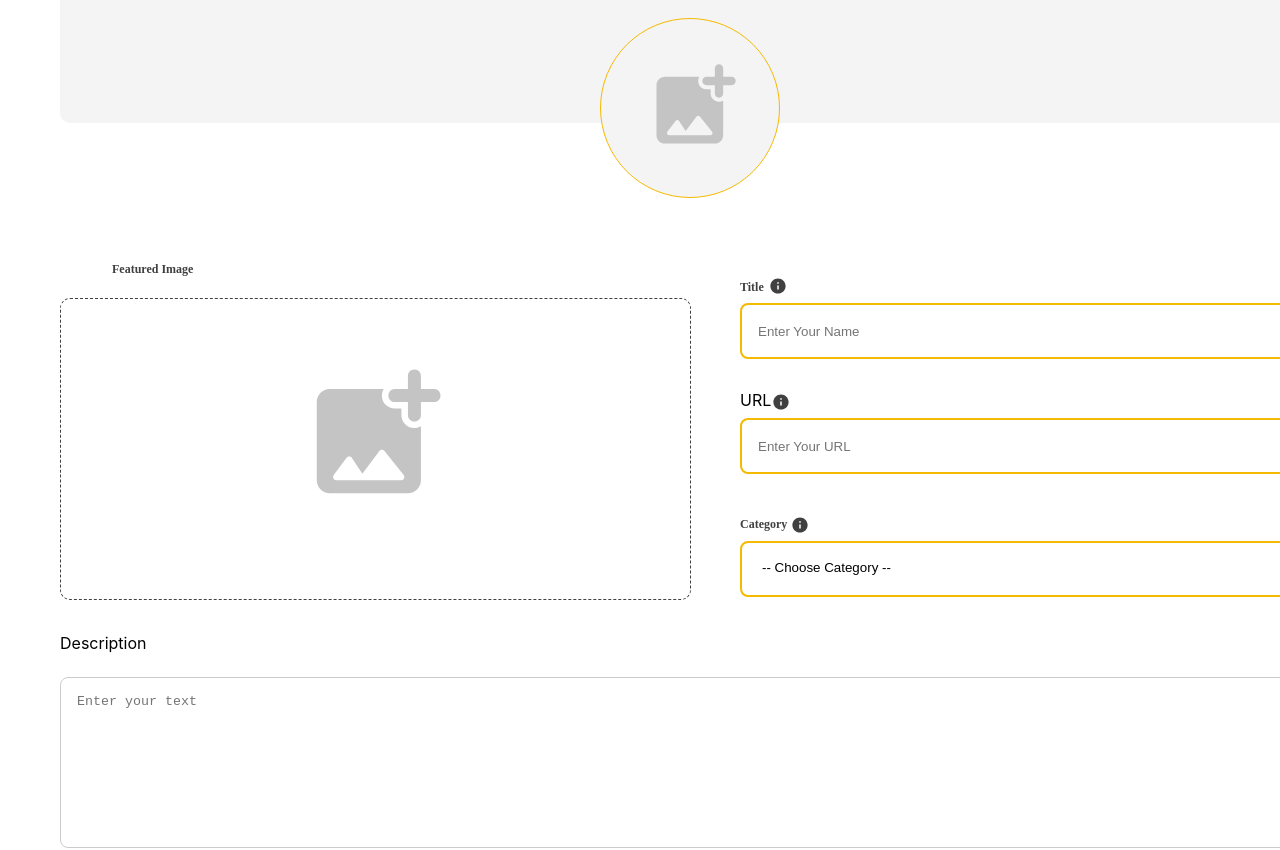
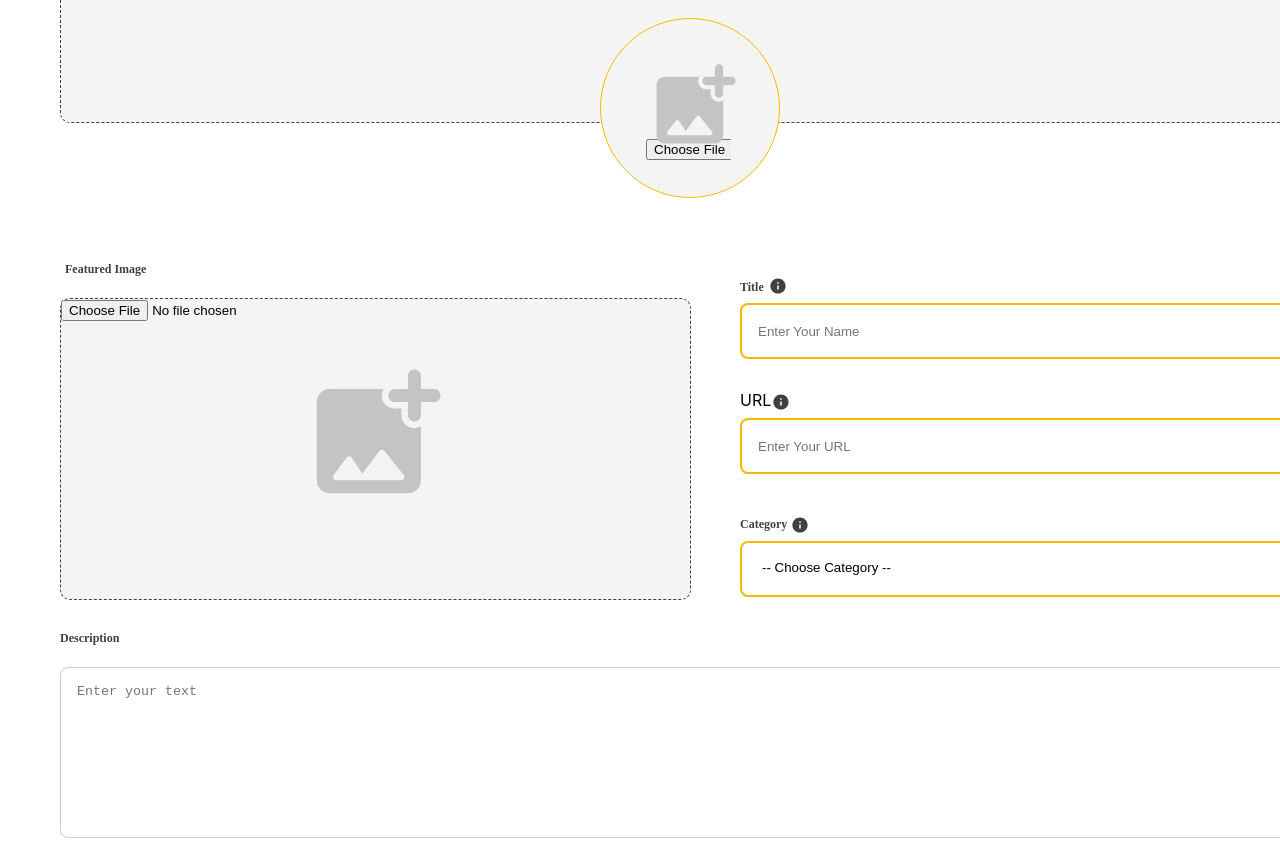
Before and after one commit to PeaceAntoHim/landing-page, a Next.js app: page / in a window 1280 px wide. Shown: the part 600-1450 px from the top of the page. Built offline with nearby package versions, Linux system fonts and the light colour scheme.

Commit message:
added input file

```diff
--- a/components/Banner.js
+++ b/components/Banner.js
@@ -15,7 +15,6 @@ function Banner() {
                     ref={inputRef}
                     type="file"
                     className={styles.circleBanner}
-                    hidden
                 />
                 <img src="/Vector.svg" className={styles.circleBanner1} />
             </div>
--- a/components/Content.js
+++ b/components/Content.js
@@ -7,7 +7,7 @@ function Content() {
             <SectionOne />
             <div className={styles.textarea}>
                 <img src="/Vector3.svg" alt="important" className={styles.important5} />
-                <p className={styles.pTxtarea}>Description</p>
+                <p className={styles.pTextarea}>Description</p>
                 <textarea className={styles.inputTextarea} placeholder="Enter your text"/>
             </div>
 
--- a/components/SectionOne.js
+++ b/components/SectionOne.js
@@ -6,6 +6,7 @@ function SectionOne() {
           <div className={styles.picture}>
                 <p className={styles.text}>Featured Image</p>
                 <div className={styles.img} >
+                    <input type="file" />
                     <img src="/vector.svg" alt="" className={styles.imgOne}/>
                 </div>
             </div>
--- a/components/SectionTwo.js
+++ b/components/SectionTwo.js
@@ -6,6 +6,7 @@ function SectionTwo() {
           <div className={styles.pictureTwo}>
                 <p className={styles.text}>Upload Static Preview</p>
                 <div className={styles.img} >
+                    <input type="file" className={styles.input1} />
                     <img src="/vector.svg" alt="" className={styles.imgOne}/>
                 </div>
             </div>
@@ -13,6 +14,10 @@ function SectionTwo() {
             <div className={styles.pictureThree}>
                 <p className={styles.text3}>Upload Static Preview</p>
                 <div className={styles.img3}>
+                <input
+                    type="file"
+                    className={styles.input2}
+                />
                     <img src="/vector.svg" alt="img" className={styles.imgThree}/>
                 </div>
             </div>
--- a/styles/Content.module.css
+++ b/styles/Content.module.css
@@ -21,7 +21,7 @@ font-style: normal;
 font-weight: bold;
 font-size: 12px;
 line-height: 18px;
-margin-left: 12px;
+margin-left: -35px;
 color: #404040;
 }
 
@@ -32,6 +32,7 @@ height: 302px;
 left: -40px;
 top: 50px;
 
+background: #F4F4F4;
 border: 1px dashed #404040;
 box-sizing: border-box;
 border-radius: 10px;
--- a/styles/Home.module.css
+++ b/styles/Home.module.css
@@ -4,7 +4,7 @@
 }
 .container2 {
   padding: 0 2rem;
-  height: 1400px;
+  height: 1600px;
 }
 
 .main {
--- a/styles/Section.module.css
+++ b/styles/Section.module.css
@@ -17,6 +17,7 @@ cursor: pointer;
 
 
 background: #F4F4F4;
+border: 1px dashed #404040;
 box-sizing: border-box;
 border-radius: 10px;
 }
@@ -35,10 +36,10 @@ border-radius: 10px;
 
 .circleBanner {
     position: absolute;
-    width: 200px;
-    height: 200px;
+    width: 85px;
+    height: 85px;
     left: 45px;
-    top: 80px;
+    top: 120px;
 }
 
 .circleBanner1 {
```
